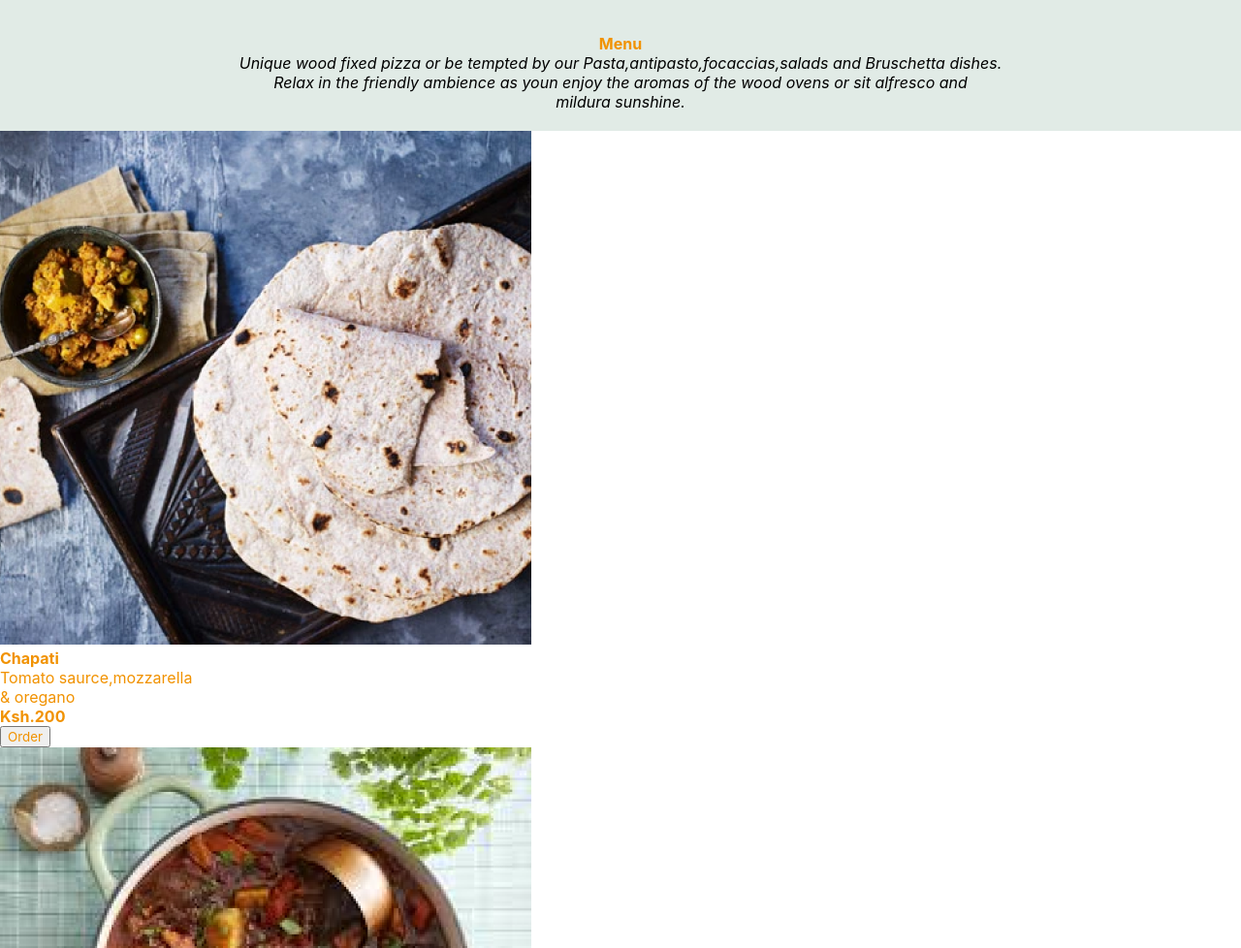
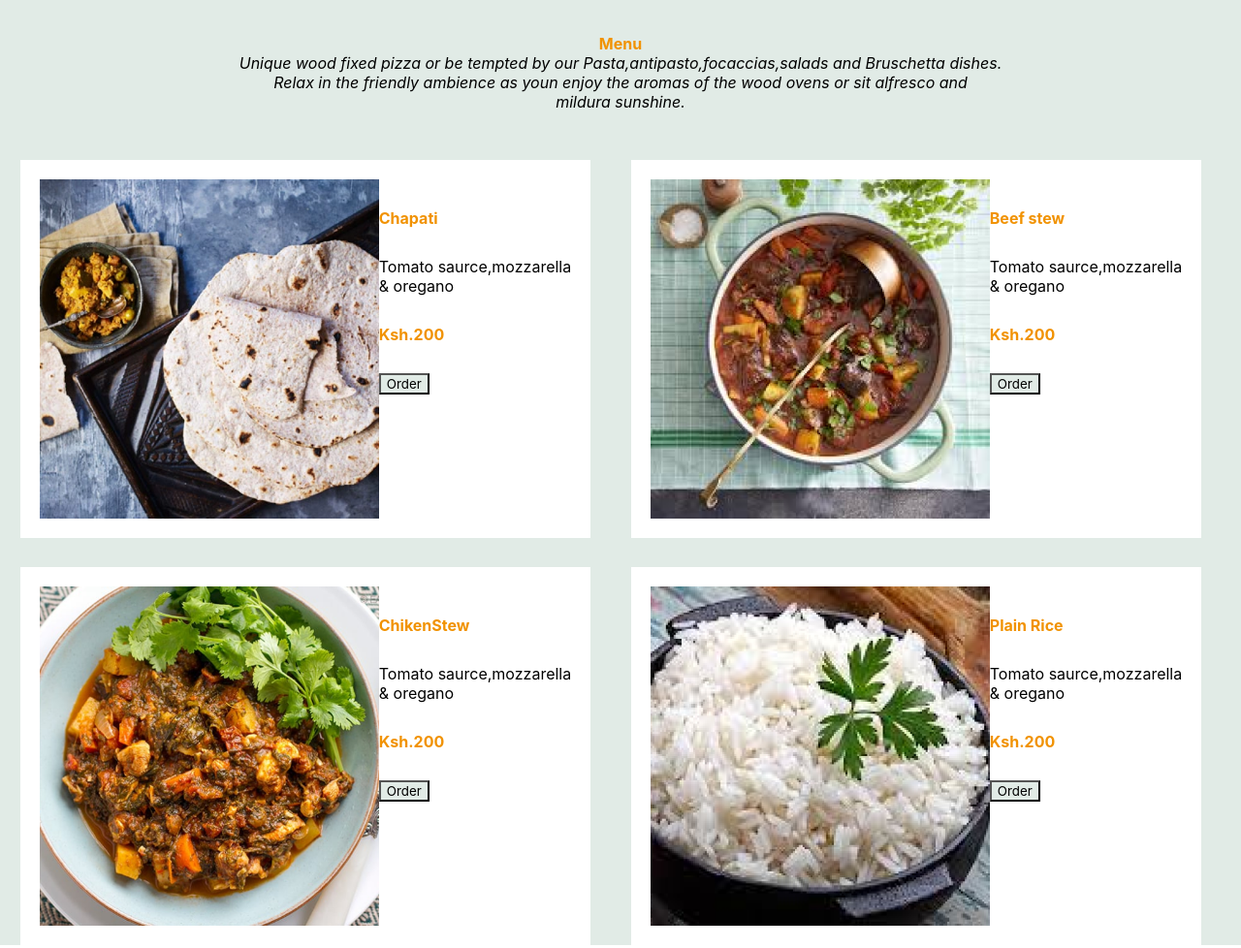
Before and after one commit to EsauKip/Letuce-Eat, a plain HTML site: page index.html in a window 1280 px wide. Shown: the part 1380-2358 px from the top of the page at 97% size. Drawn offline with Linux system fonts and the light colour scheme.

Commit message:
changed background color,text color

```diff
--- a/index.css
+++ b/index.css
@@ -76,3 +76,37 @@ nav a{
 .black h3{
     padding: 30px;
 }
+.box1{
+    display: flex;
+    justify-content: space-around;
+    background-color: #E1EBE6;
+   flex-wrap: wrap;
+   padding-right: 20px;
+}
+.box1 img{
+    height: 400px;
+    width: 400px;
+}
+.main{
+    background-color: white;
+    display: flex;
+    justify-content: space-evenly;
+    padding: 20px;
+    margin-top: 30px;
+}
+.main img{
+    width: 350px;
+    height: 350px;
+}
+.main p{
+    color: black;
+    margin-top: 30px;
+}
+.main h4{
+    margin-top: 30px;
+}
+.main button{
+    margin-top: 30px;
+    background-color:#E1EBE6 ;
+    color: black;
+}
```
